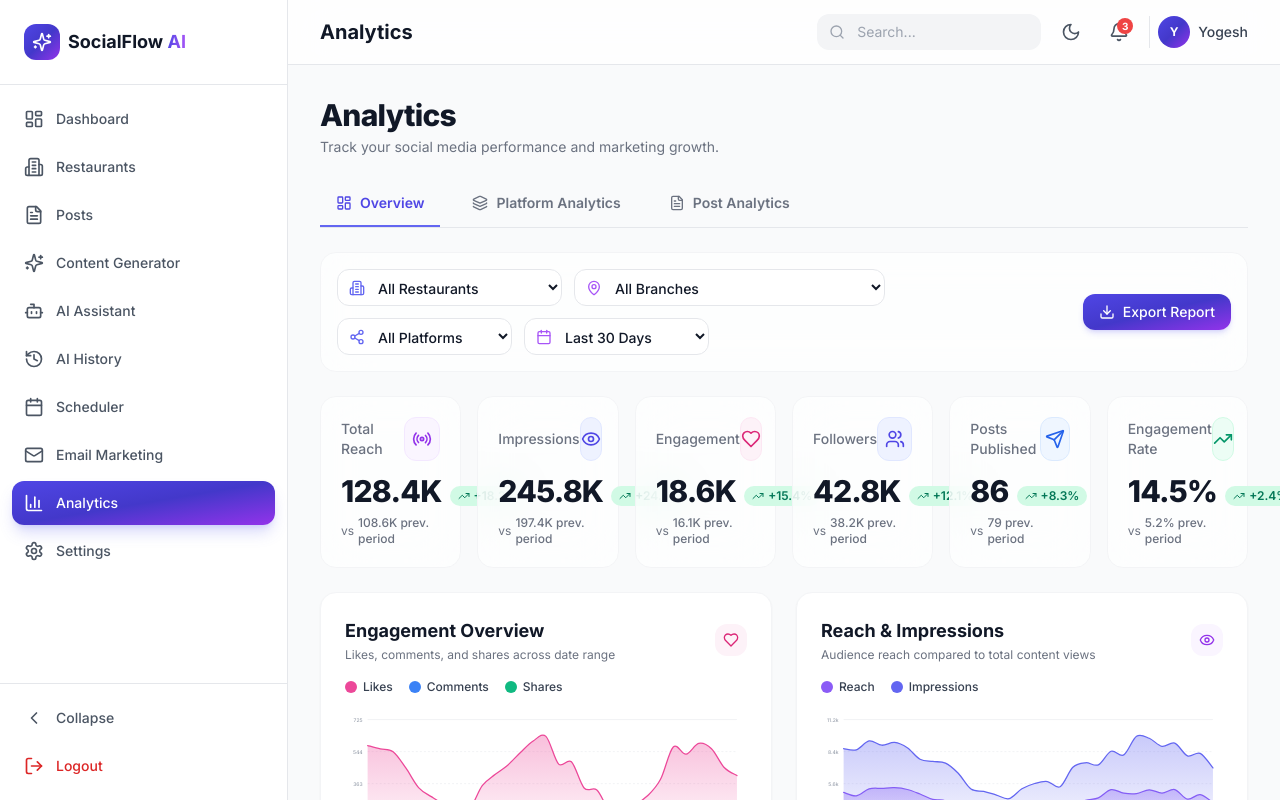
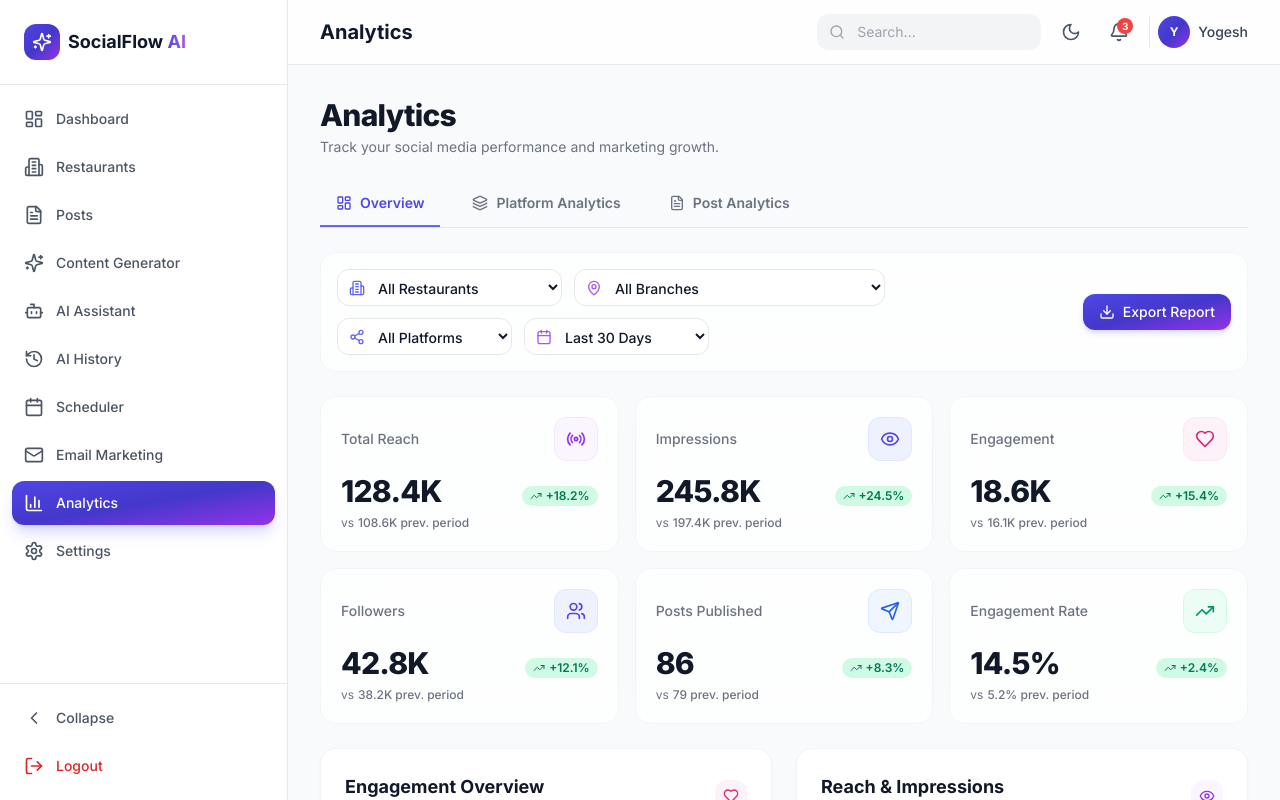
Before and after one commit to yogesh201206/social-ai, a React (Vite) app: page /dashboard/analytics in a window 1280 px wide. Built offline with nearby package versions, Linux system fonts and the light colour scheme.

Commit message:
changes4

```diff
--- a/src/components/analytics/AnalyticsStatCard.jsx
+++ b/src/components/analytics/AnalyticsStatCard.jsx
@@ -25,8 +25,8 @@ export default function AnalyticsStatCard({ label, value, growth, positive = tru
       </div>
 
       <div className="mt-3">
-        <div className="flex items-baseline justify-between gap-2">
-          <p className="text-2xl sm:text-3xl font-extrabold text-gray-900 dark:text-white tracking-tight">
+        <div className="flex flex-wrap items-baseline justify-between gap-2">
+          <p className="text-xl sm:text-2xl lg:text-3xl font-extrabold text-gray-900 dark:text-white tracking-tight">
             {value}
           </p>
           <span
--- a/src/pages/analytics/Analytics.jsx
+++ b/src/pages/analytics/Analytics.jsx
@@ -68,7 +68,7 @@ export default function Analytics() {
       <AnalyticsFilterBar />
 
       {/* Step 3: Overview Statistics Cards */}
-      <div className="grid sm:grid-cols-2 lg:grid-cols-3 xl:grid-cols-6 gap-4">
+      <div className="grid grid-cols-1 sm:grid-cols-2 lg:grid-cols-3 2xl:grid-cols-6 gap-4">
         {loading
           ? Array.from({ length: 6 }).map((_, i) => <StatCardSkeleton key={i} />)
           : statsList.map((stat) => (
--- a/src/pages/email/EmailMarketing.jsx
+++ b/src/pages/email/EmailMarketing.jsx
@@ -52,7 +52,7 @@ export default function EmailMarketing() {
         <Link to="/dashboard/email-marketing/create">
           <Button variant="primary" size="md" className="shadow-lg shadow-brand-500/25">
             <Plus className="h-5 w-5" />
-            + Create Campaign
+            Create Campaign
           </Button>
         </Link>
       </div>
```
